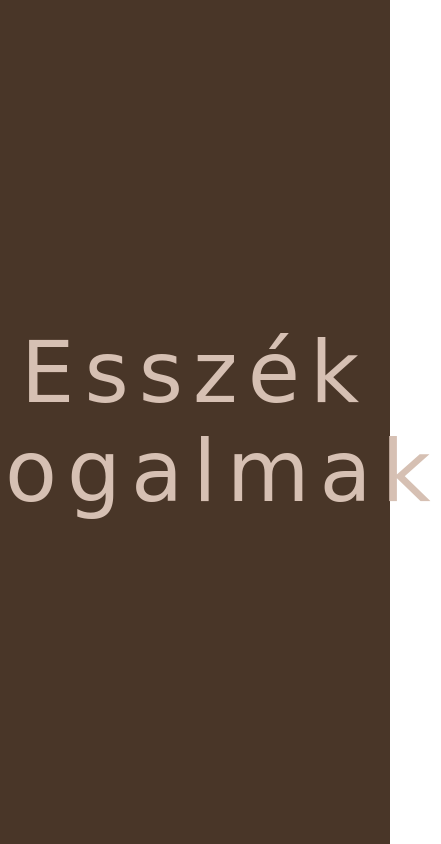
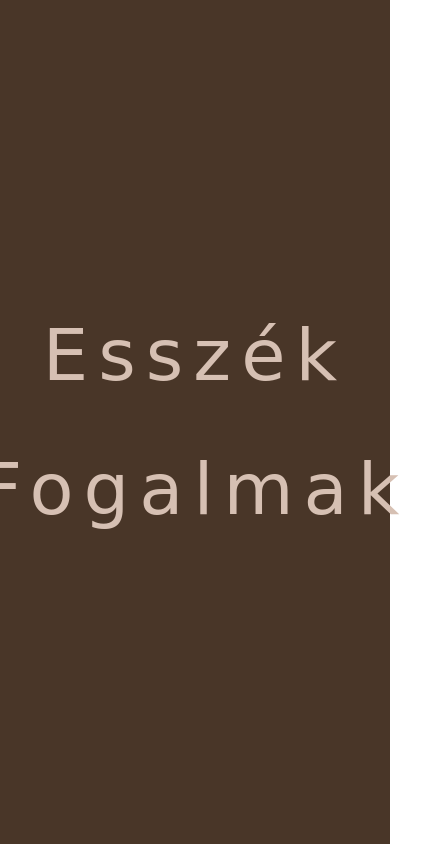
Before and after one commit to zsoltikaa/FOKA, a plain HTML site: page index.html in a window 390 px wide. Shown: the whole page, 441 px wide, since content can reach past the window. Drawn offline with Linux system fonts and the light colour scheme; a web font is replaced by a local one.

Commit message:
updated a size

```diff
--- a/css/main.css
+++ b/css/main.css
@@ -21,6 +21,8 @@
     font-family: "Ms Madi", cursive;
     color: var(--textColor);
     font-size: 72px;
+    letter-spacing: 10px;
+    margin: 25px 0;
 }
 
 .page-selector {
@@ -32,10 +34,3 @@
     justify-content: center;
     align-items: center;
 }
-
-@media only screen and (max-width: 500px) {
-    .page-link {
-        font-size: 85px;
-        letter-spacing: 10px;
-    }
-  }
```
